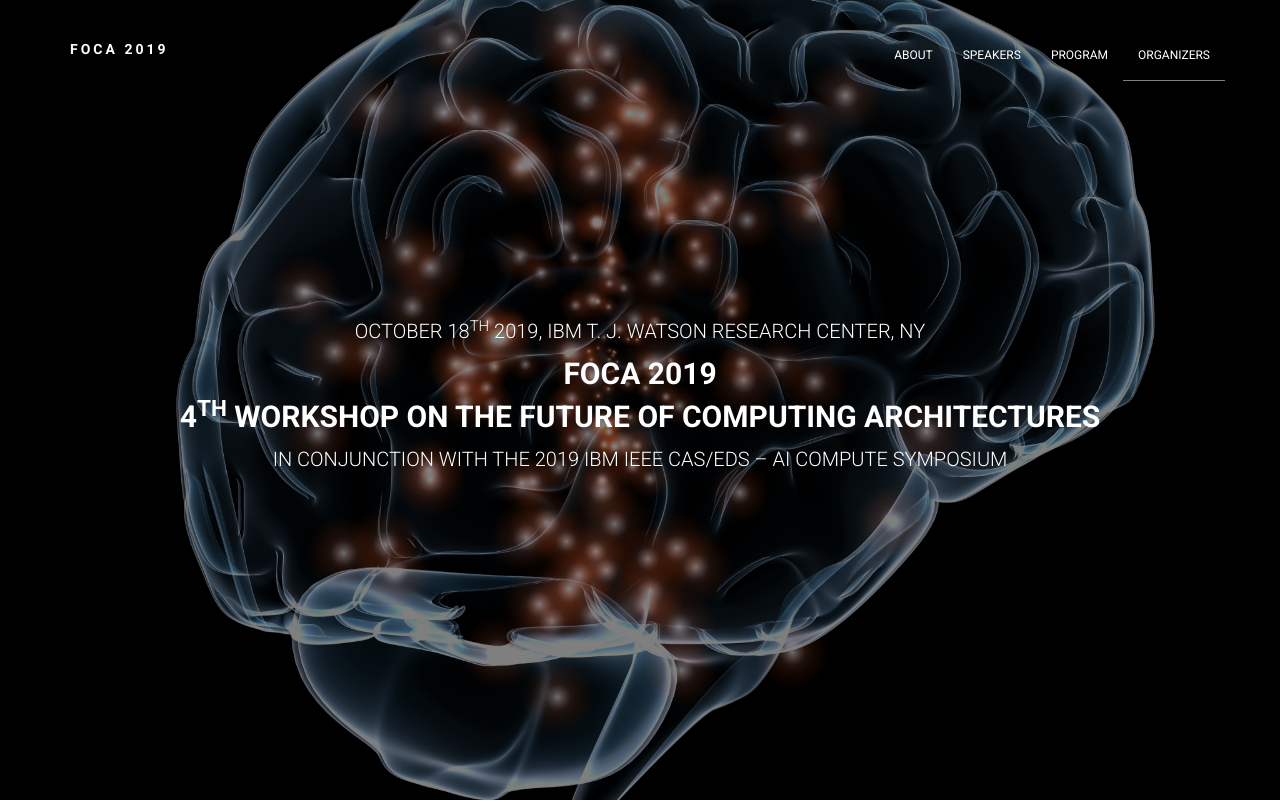
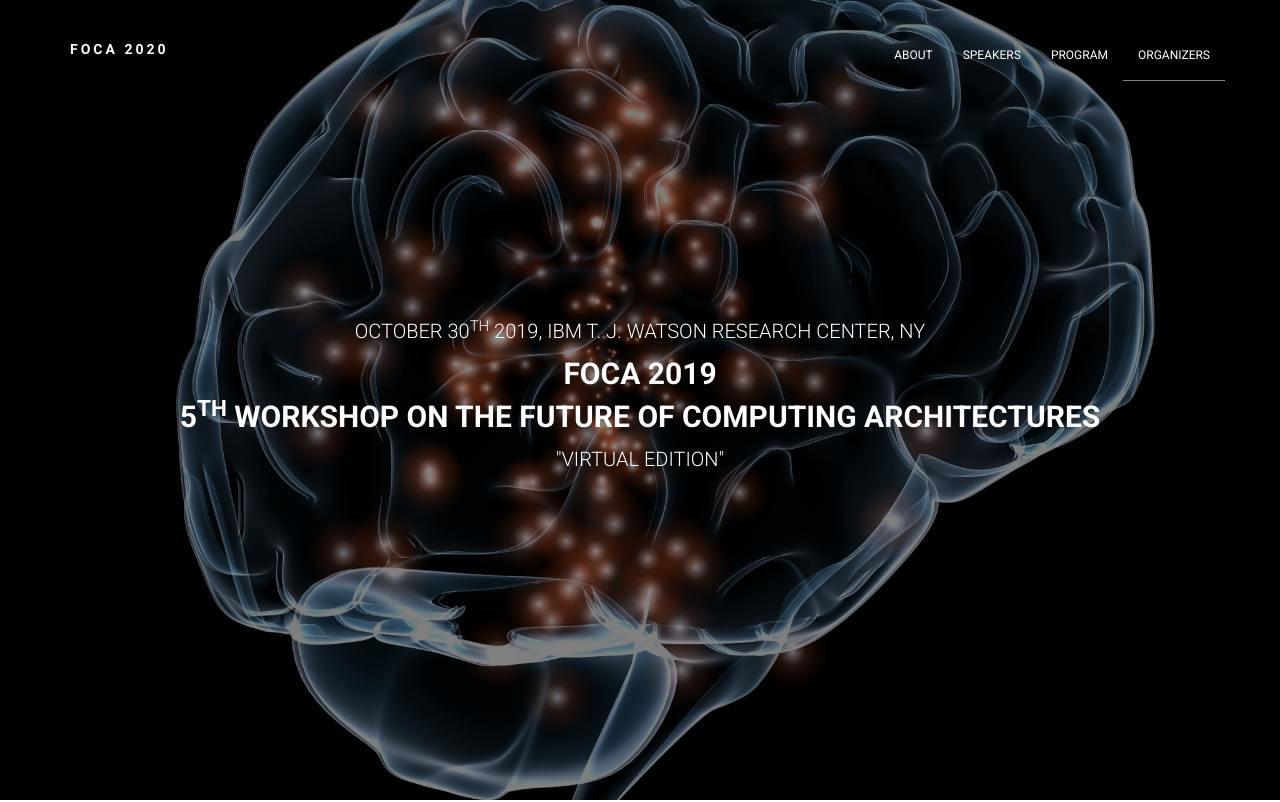
Before and after one commit to augustojv/foca-workshop-2020, a website: page index.html in a window 1280 px wide. Shown: the top 802 px of the page. Drawn offline with Linux system fonts and the light colour scheme; files whose address does not match are found by name.

Commit message:
Page updated

```diff
--- a/index.html
+++ b/index.html
@@ -5,7 +5,7 @@
     <meta http-equiv="X-UA-Compatible" content="IE=edge">
     <meta name="viewport" content="width=device-width, initial-scale=1">
 
-    <title>Workshop on the Future of Computing Architectures (FOCA 2019)</title>
+    <title>Workshop on the Future of Computing Architectures (FOCA 2020)</title>
 
     <!-- css -->
     <link rel="stylesheet" href="bower_components/bootstrap/dist/css/bootstrap.min.css">
@@ -23,7 +23,7 @@
 
                         <!-- logo image  -->
                         <!-- <img src="assets/images/logo.png" alt="Logo"> -->
-                        FOCA 2019
+                        FOCA 2020
                     </a>
                 </div>
 
@@ -53,12 +53,12 @@
     <header id="site-header" class="site-header valign-center">
         <div class="intro">
 
-            <p>October 18<sup>th</sup> 2019, IBM T. J. Watson Research Center, NY</p>
+            <p>October 30<sup>th</sup> 2019, IBM T. J. Watson Research Center, NY</p>
 
             <h1 class="display-1">FOCA 2019</h1>
-            <h1>4<sup>th</sup> Workshop on the Future of Computing Architectures</h1>
+            <h1>5<sup>th</sup> Workshop on the Future of Computing Architectures</h1>
 
-            <p>In conjunction with the 2019 IBM IEEE CAS/EDS – AI Compute Symposium</p>
+            <p>"Virtual Edition"</p>
 
             <!--
             <a class="btn btn-white" data-scroll href="#about">Contribute Now</a>
```
